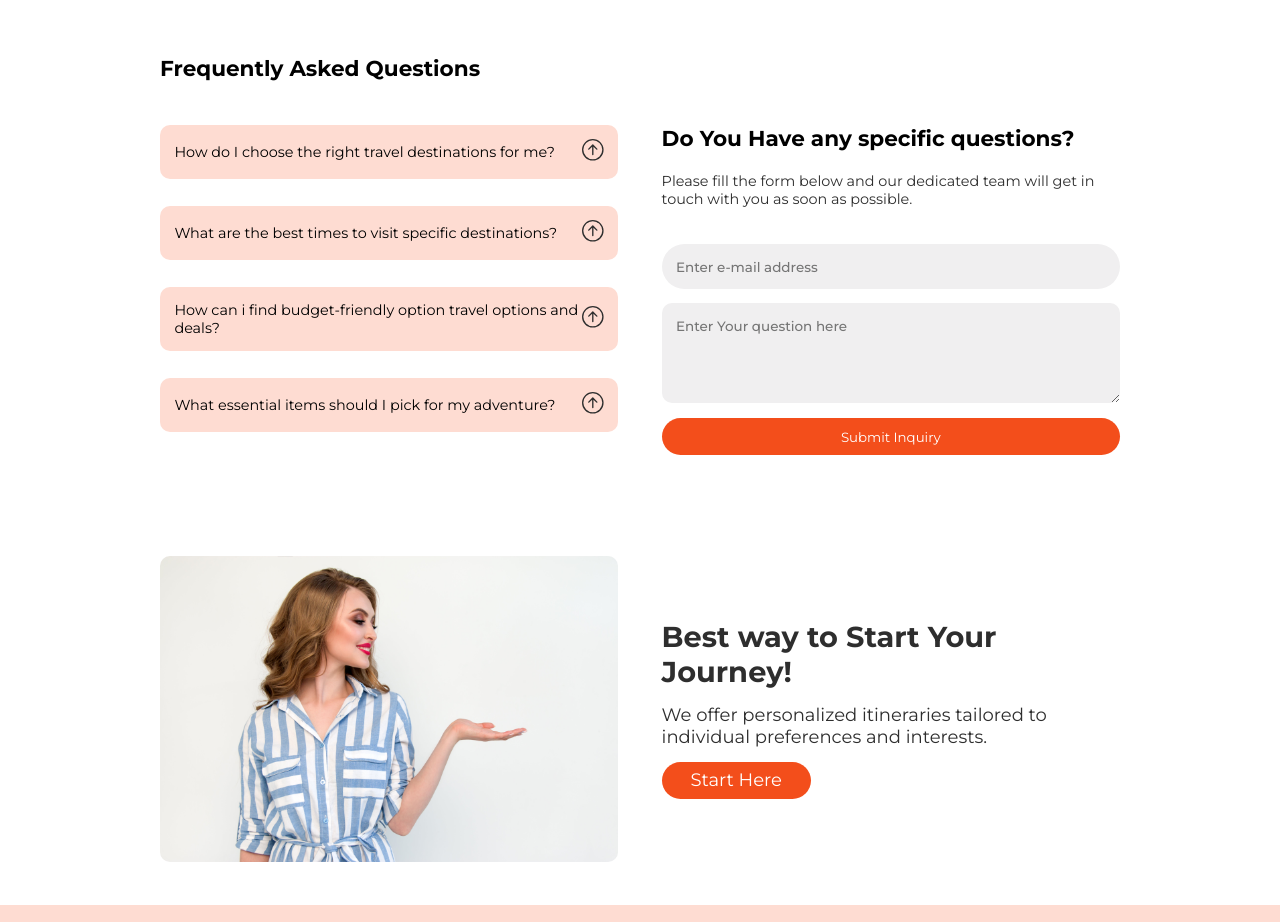
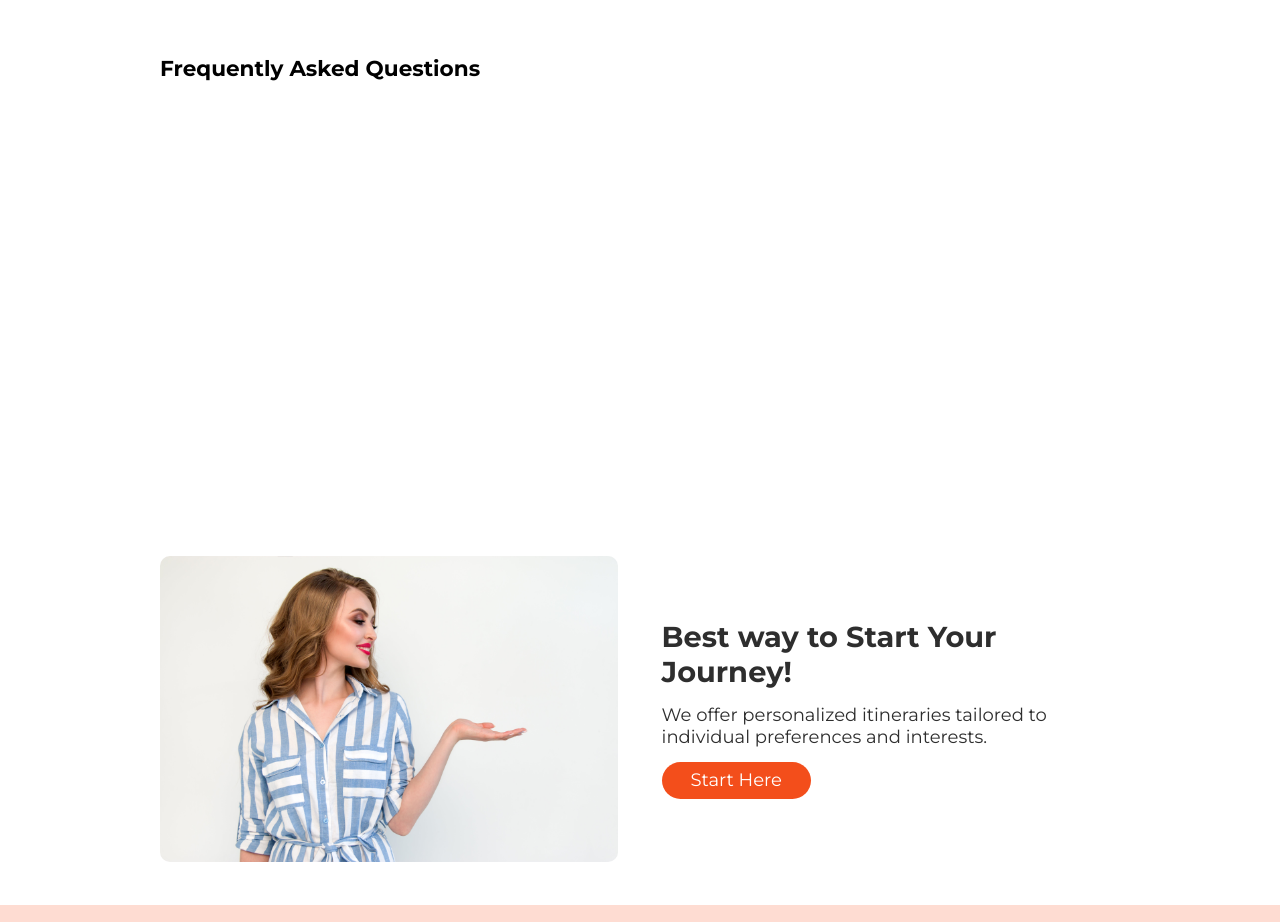
Before and after one commit to ChiefLopes/TravelSite, a React (Vite) app: page / in a window 1280 px wide. Shown: the part 3080-4002 px from the top of the page. Built offline with nearby package versions, Linux system fonts and the light colour scheme; a web font is replaced by a local one.

Commit message:
added the scroll animation into the questions page

```diff
--- a/src/Components/Questions/Questions.jsx
+++ b/src/Components/Questions/Questions.jsx
@@ -2,9 +2,19 @@ import { useState } from "react";
 import Accordion from "./Accordion";
 import "./Questions.scss";
 
+import { useEffect } from "react";
+
+// Imported Library for scroll animation
+import Aos from "aos";
+import "aos/dist/aos.css";
+
 const Questions = () => {
+  useEffect(() => {
+    Aos.init({ duration: 2000 });
+  });
+
   const [active, setActive] = useState(
-  ""
+    "How do I choose the right destination for me?"
   );
 
   return (
@@ -14,7 +24,7 @@ const Questions = () => {
       </div>
 
       <div className="secContainer grid">
-        <div className="accordion grid">
+        <div className="accordion grid" data-aos="flip-up">
           <Accordion
             title="How do I choose the right travel destinations for me?"
             desc="Consider your interests, budget desired experiences, and the type of environment you enjoy. Research destinations that align with your preferences and offer attractions or activities you find appealing."
@@ -25,7 +35,8 @@ const Questions = () => {
             title="What are the best times to visit specific destinations?"
             desc="Research the climate, weather patterns and peak tourist seasons of the destination you are interested in. Opt for the shoulder seasons when the weather is pleasant, and crowds are fewer if possible"
             active={active}
-            setActive={setActive}/>
+            setActive={setActive}
+          />
           <Accordion
             title="How can i find budget-friendly option travel options and deals?"
             desc="Look for travel deals, discounts on flights and accommodations, and consider using travel apps or websites that offer competitive prices. Being flexible with your travel dates can also help you find better deals."
@@ -40,7 +51,7 @@ const Questions = () => {
           />
         </div>
 
-        <div className="form">
+        <div className="form" data-aos="flip-down">
           <div className="secHeading">
             <h4>Do You Have any specific questions?</h4>
             <p>
```
